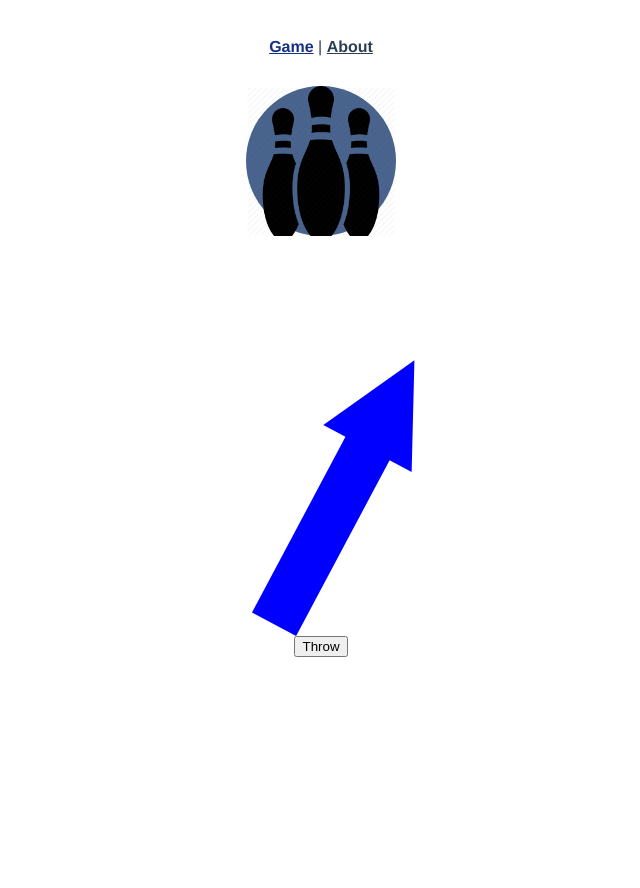
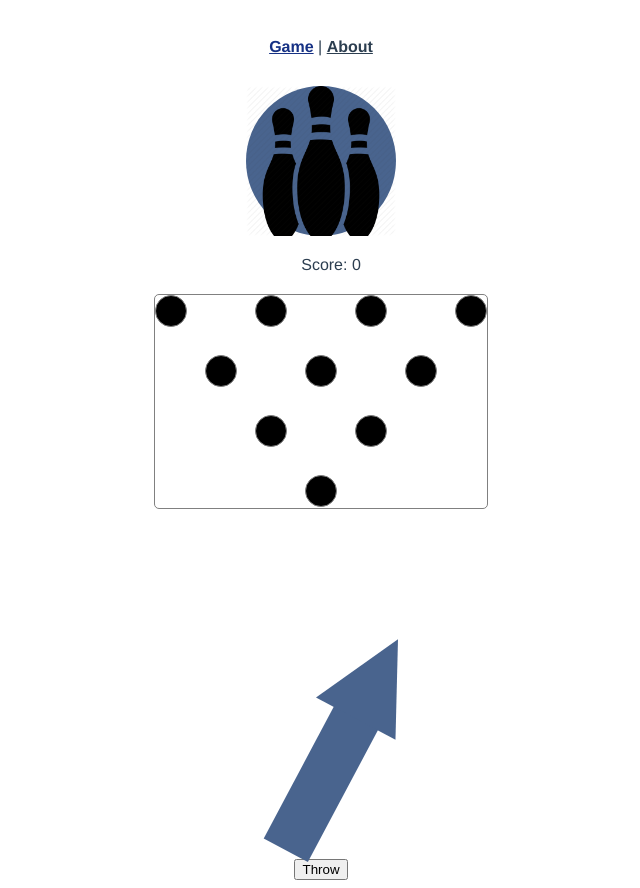
Before and after one commit to leopoldo8/Bowling-Game, a Vue app: page / in a window 1280 px wide. Shown: the whole page, without its empty margins (319-959 px from the left). Before the commit the page ends 800 px from the top, so only its background shows below. Built offline with nearby package versions, Linux system fonts and the light colour scheme.

Commit message:
new: pins interface implement

```diff
--- a/src/services/bowling.ts
+++ b/src/services/bowling.ts
@@ -35,12 +35,12 @@ export default class Bowling {
         }
 
         this.lastIndex = -2;
-        if (typeof pins === 'number') {
-            this.rolls.push(pins);
+        if (typeof pins === "number") {
+            this.rolls.push(pins)
             this.mapFrames();
         } else {
-            pins.map((a: number) => {
-                this.rolls.push(a);
+            pins.map(a => {
+                this.rolls.push(a)
                 this.mapFrames();
             });
         }
@@ -51,20 +51,17 @@ export default class Bowling {
     }
 
     private countScore() {
-        this.values = this.frames.map((frame: Array<{roll: number}>, index: number) => {
+        this.values = this.frames.map((frame: {roll: number}[], index: number) => {
             const firstThrow: number = frame[0].roll;
             const secondThrow: number = frame[1] ? frame[1].roll : 0;
             const thirdThrow: number = frame[2] ? frame[2].roll : 0;
             let nextOneThrow: number = 0;
             let nextTwoThrow: number = 0;
 
-            const nextFrame: any[] = this.frames[index + 1];
-            const nextSecondFrame: any[] = this.frames[index + 2];
-
-            if (nextFrame) {
-                nextOneThrow = nextFrame[0].roll;
-                if (nextFrame[1] || nextSecondFrame) {
-                    nextTwoThrow = nextFrame[1] ? nextFrame[1].roll : nextSecondFrame[0].roll;
+            if (this.frames[index + 1]) {
+                nextOneThrow = this.frames[index + 1][0].roll;
+                if (this.frames[index + 1][1] || this.frames[index + 2]) {
+                    nextTwoThrow = this.frames[index + 1][1] ? this.frames[index + 1][1].roll : this.frames[index + 2][0].roll;
                 }
             }
 
@@ -98,12 +95,12 @@ export default class Bowling {
     }
 
     private recursiveFrame(roll: number, index: number, nextRollValue?: number, lastRollValue?: number): any[] {
-        const lastFrameExists: boolean = this.frames[9] && this.frames[9][2] !== undefined;
-        const overLastFrame: boolean = lastFrameExists && this.frames[9][2].index >= index;
-        const rollAlreadyUsed: boolean = index === this.lastIndex;
+        if (this.lock) { return [] };
+        if (this.frames[9] && this.frames[9][2] !== undefined && this.frames[9][2].index >= index) { return []; }
 
-        if (this.lock || overLastFrame || rollAlreadyUsed) { return []; }
         if (roll < 0 || roll > 10) { throw new Error('Pins must have a value from 0 to 10'); }
+
+        if (index === this.lastIndex) { return []; }
 
         this.lastIndex = index;
         const nextIndex: number = index + 1;
@@ -111,32 +108,16 @@ export default class Bowling {
 
         if (lastRollValue !== undefined) {
             this.lock = true;
-            return [{
-                roll,
-                index: index - 2,
-            }, {
-                roll: nextRollValue,
-                index: index - 1,
-            }, {
-                roll: lastRollValue,
-                index,
-            }];
+            return [{ roll, index: index - 2 }, { roll: nextRollValue, index: index - 1 }, { roll: lastRollValue, index }];
         }
 
         const tenFrameExists: boolean = this.frames.length >= 10 && this.frames[9][0] !== undefined;
-        const secondThrowTenFrame: boolean = this.frames[9][1] !== undefined;
-        const lastFrameWithSecondThrow: boolean = secondThrowTenFrame && this.rolls.length - 3 <= index;
-        const lastFrame: boolean = this.rolls.length - 2 <= index;
-        const onLastFrame: boolean = secondThrowTenFrame && this.rolls.length - 2 === index;
-        const onTenFrame: boolean = tenFrameExists && lastFrame && lastFrameWithSecondThrow;
-        const onSecondThrowOfTenFrame: boolean = tenFrameExists && onLastFrame;
+        const onTenFrame: boolean = tenFrameExists && (this.rolls.length - 2 <= index || this.rolls.length - 3 <= index && this.frames[9][1] !== undefined);
+        const onSecondThrowOfTenFrame: boolean = tenFrameExists && this.rolls.length - 2 === index && this.frames[9][1] !== undefined;
 
         if (nextRollValue === undefined) {
             if (roll === 10 && !onTenFrame || nextRoll === undefined) {
-                return [{
-                    roll,
-                    index,
-                }];
+                return [{ roll, index }];
             }
 
             return this.recursiveFrame(roll, nextIndex, nextRoll);
@@ -156,13 +137,7 @@ export default class Bowling {
             throw new Error(err);
         }
 
-        return [{
-            roll,
-            index: index - 1,
-        }, {
-            roll: nextRollValue,
-            index,
-        }];
+        return [{ roll, index: index - 1 }, { roll: nextRollValue, index }];
     }
 
 }
--- a/src/views/Home.vue
+++ b/src/views/Home.vue
@@ -3,7 +3,16 @@
     <div class="bkg_logo">
       <img alt="logo" src="../assets/logo.png" width="150">
     </div>
+    <div class="frames">
+      <div class="frame" v-for="frame in game.frames" :key="frame[0].index">
+        <div class="roll" v-for="roll in frame" :key="roll.index">{{roll.roll}}</div>
+      </div>
+      <div style="margin-left: 20px">Score: {{game.score()}}</div>
+    </div>
     <div class="game">
+      <div class="pins">
+        <div :class="['pin', `pin_${pin}`]" v-for="pin in pins" :key="pin"/>
+      </div>
       <div class="arrow" :style="{transform: `rotate(${angle}deg)`}" />
     </div>
     <button @click="stop">Throw</button>
@@ -20,9 +29,10 @@ import Bowling from '@/services/bowling';
 })
 export default class Home extends Vue {
   public angle: number = 0;
+
   private go: boolean = true;
   private interval: number = 0;
-  private game: any;
+  private game: any = new Bowling();
   private pins: number = 10;
   private timeout: number = 10;
   private throwStreak: number = 0;
@@ -47,17 +57,27 @@ export default class Home extends Vue {
     this.pins = this.pins - pinsOut;
     this.throwStreak++;
     if (this.throwStreak >= 2 || pinsOut === 10) {
-      this.throwStreak = 0;
-      this.pins = 10;
+      this.resetGame(() => {
+        return this.start();
+      })
+    } else {
+      return this.start();
     }
+  }
 
-    console.log('frames', this.game.showFrames());
-    console.log('score', this.game.score());
-    this.start();
+  private resetGame(callback: () => void) {
+    if (this.pins < 10) {
+      setTimeout(() => {
+        this.throwStreak = 0;
+        this.pins++;
+        return this.resetGame(callback);
+      }, 200);
+    } else {
+      callback();
+    }
   }
 
   private mounted() {
-    this.game = new Bowling();
     this.start();
   }
 }
@@ -74,24 +94,85 @@ export default class Home extends Vue {
     justify-content: center
     align-items: center
 
+  .frames
+    display: flex
+    margin: 20px auto
+    width: fit-content
+    .frame
+      margin: 0 10px
+      .roll
+        width: 20px
+        height: 20px
+        border: 1px solid black
+
   .game
-    margin-top: 200px
     display: flex
-    justify-content: center
+    justify-content: space-between
+    align-items: center
+    flex-flow: nowrap column
+    margin-top: 20px
+
+    .pins
+      width: 332px
+      height: 213px
+      border: 1px solid gray
+      border-radius: 5px
+      display: grid
+      grid-template-columns: 50px 50px 50px 50px 50px 50px 50px 50px
+      grid-template-rows: 60px 60px 60px 60px
+      grid-template-areas: "A A B B C C D D" ". E E F F G G ." ". . H H I I . ." ". . . J J . . ."
+      .pin
+        width: 30px
+        height: 30px
+        background-color: black
+        border-radius: 50%
+        border: 1px solid gray
+        &_1
+          grid-area: A
+
+        &_2
+          grid-area: B
+
+        &_3
+          grid-area: C
+
+        &_4
+          grid-area: D
+
+        &_5
+          grid-area: E
+
+        &_6
+          grid-area: F
+
+        &_7
+          grid-area: G
+
+        &_8
+          grid-area: H
+
+        &_9
+          grid-area: I
+
+        &_10
+          grid-area: J
+
+
     .arrow
+      margin-top: 200px
       width: 50px
-      height: 200px
-      background: blue
+      height: 150px
+      background: #49648e
       position: relative
       &:after
         content: ''
         position: absolute
-        top: -99px
-        left: -25px
+        top: -89px
+        left: -20px
         width: 0
         height: 0
-        border-left: 50px solid transparent
-        border-right: 50px solid transparent
-        border-bottom: 100px solid blue
+        border-left: 45px solid transparent
+        border-right: 45px solid transparent
+        border-bottom: 90px solid #49648e
 
 </style>
```
